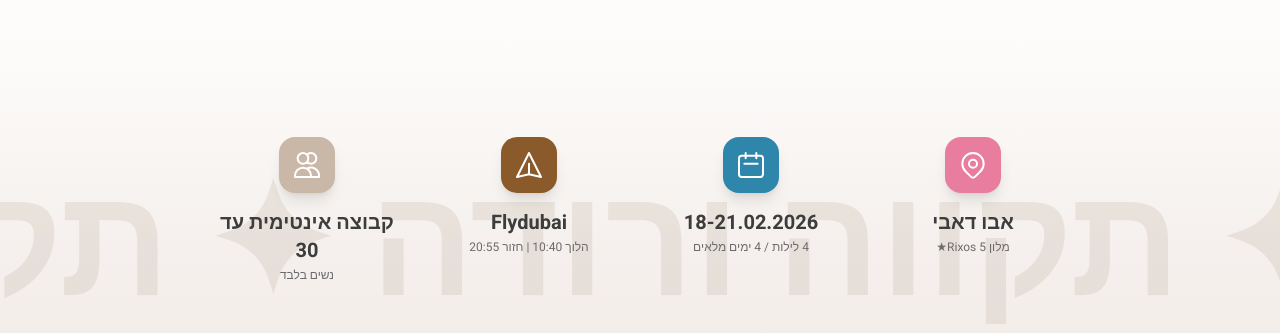
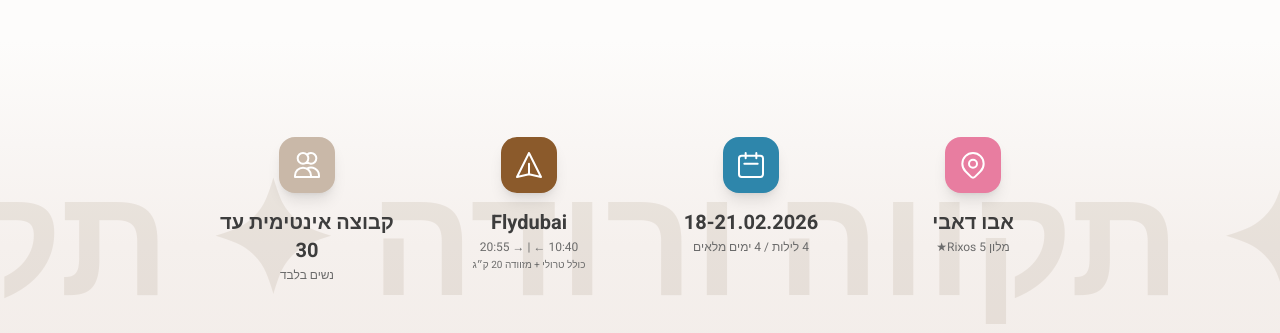
Before and after one commit to Idosegev23/retreatByfly, a Next.js app: page / in a window 1280 px wide. Shown: the part 6840-7173 px from the top of the page. Built offline with nearby package versions, Linux system fonts and the light colour scheme.

Commit message:
Flydubai: שעות + טרולי ומזוודה 20 ק״ג

```diff
--- a/src/components/sections/ImmersiveDetails.tsx
+++ b/src/components/sections/ImmersiveDetails.tsx
@@ -43,7 +43,8 @@ export function ImmersiveDetails() {
         </svg>
       ),
       title: "Flydubai",
-      subtitle: "הלוך 10:40 | חזור 20:55",
+      subtitle: "10:40 ← | → 20:55",
+      subtitle2: "כולל טרולי + מזוודה 20 ק״ג",
       color: "#8B5A2B",
     },
     {
@@ -113,6 +114,11 @@ export function ImmersiveDetails() {
               <p className="text-[10px] md:text-xs" style={{ color: 'var(--text-light)' }}>
                 {item.subtitle}
               </p>
+              {item.subtitle2 && (
+                <p className="text-[9px] md:text-[10px] mt-0.5" style={{ color: 'var(--text-light)' }}>
+                  {item.subtitle2}
+                </p>
+              )}
             </motion.div>
           ))}
         </div>
```
